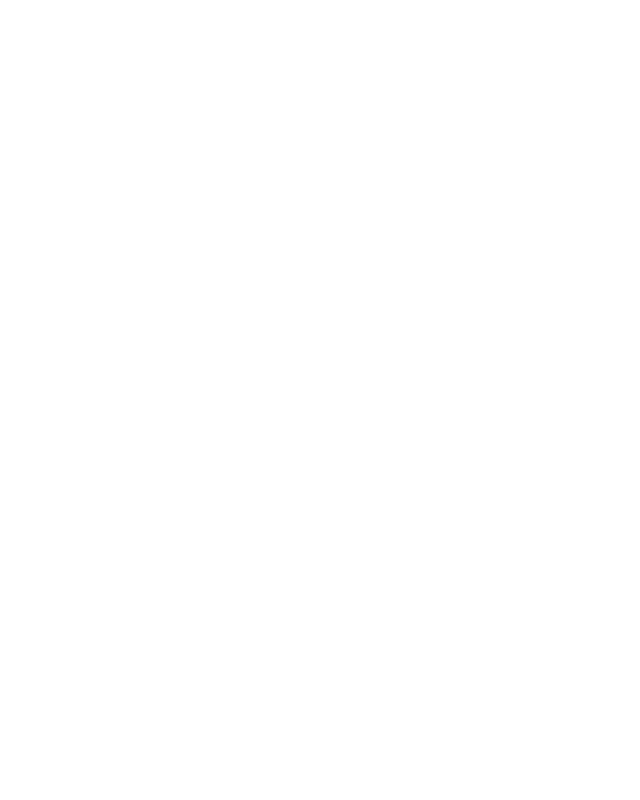
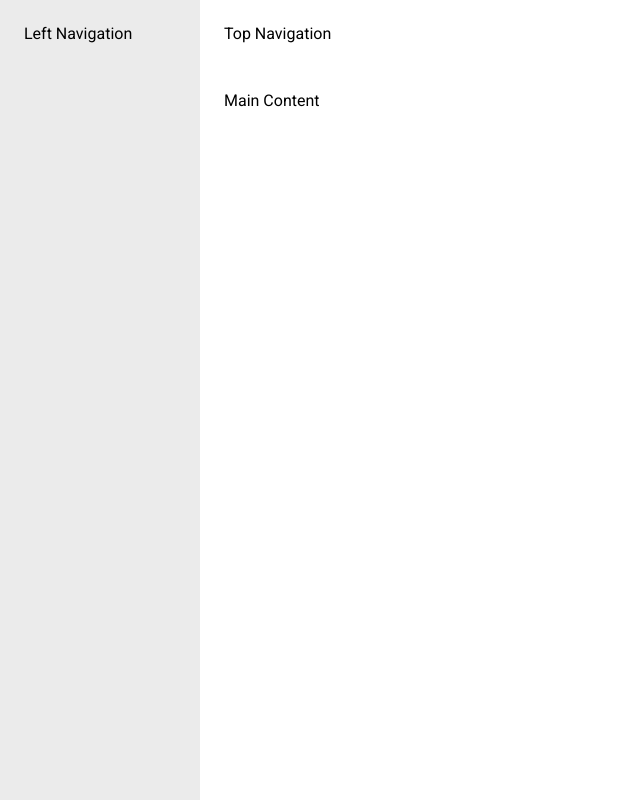
Before and after one commit to minhajulalamcse/react-aws-cognito, a React (Create React App) app: page /home in a window 1280 px wide. Before the commit this address had no page. Shown: the whole page, without its empty margins (0-640 px from the left). Built offline with nearby package versions, Linux system fonts and the light colour scheme; what aws-amplify would draw is missing.

Commit message:
feat: add homepage and navigation components

```diff
--- a/src/App.tsx
+++ b/src/App.tsx
@@ -1,9 +1,10 @@
 import { Route, Routes } from "react-router-dom";
-import { ChangePasswordPage, ResetPasswordPage, SignInPage, SignUpPage, VerifyEmailPage } from "./pages";
+import { ChangePasswordPage, HomePage, ResetPasswordPage, SignInPage, SignUpPage, VerifyEmailPage } from "./pages";
 
 function App() {
     return (
         <Routes>
+            <Route path="/home" element={<HomePage />} />
             <Route path="/signup" element={<SignUpPage />} />
             <Route path="/signin" element={<SignInPage />} />
             <Route path="/verify-email" element={<VerifyEmailPage />} />
--- /dev/null
+++ b/src/components/Navigation/LeftNavigation.tsx
@@ -0,0 +1,7 @@
+import { Box } from "@mui/material";
+
+const LeftNavigation = () => {
+    return <Box>Left Navigation</Box>;
+};
+
+export default LeftNavigation;
--- /dev/null
+++ b/src/components/Navigation/TopNavigation.tsx
@@ -0,0 +1,7 @@
+import { Box } from "@mui/material";
+
+const TopNavigation = () => {
+    return <Box p={3}>Top Navigation</Box>;
+};
+
+export default TopNavigation;
--- a/src/components/index.tsx
+++ b/src/components/index.tsx
@@ -7,3 +7,5 @@
 export { default as FormWrapper } from "./common/FormWrapper";
 export { default as PageWrapper } from "./common/PageWrapper";
 export { default as Timer } from "./Timer";
+export { default as TopNavigation } from "./Navigation/TopNavigation";
+export { default as LeftNavigation } from "./Navigation/LeftNavigation";
--- /dev/null
+++ b/src/pages/HomePage.tsx
@@ -0,0 +1,34 @@
+import { Grid, styled, Box } from "@mui/material";
+import { LeftNavigation, TopNavigation } from "../components";
+
+const HomePage = () => {
+    const TemplateGrid = styled(Grid)(({ theme }) => ({
+        overflow: "auto",
+        background: "#fff",
+        flex: 1,
+    }));
+    const NavigationContainer = styled(Grid)(({ theme }) => ({
+        display: "flex",
+        flex: "0 0 200px",
+        background: "#ebebeb",
+        transition: "0.5s all ease-in-out",
+        [theme.breakpoints.down("md")]: {
+            flex: "0 0 50px",
+        },
+    }));
+    return (
+        <Grid display="flex" height="100vh">
+            <NavigationContainer p={3}>
+                <LeftNavigation />
+            </NavigationContainer>
+            <TemplateGrid xs={12} display="flex" flexDirection="column" height="100%">
+                <TopNavigation />
+                <Box flex={1} p={3} overflow="auto">
+                    Main Content
+                </Box>
+            </TemplateGrid>
+        </Grid>
+    );
+};
+
+export default HomePage;
--- a/src/pages/index.tsx
+++ b/src/pages/index.tsx
@@ -1,3 +1,4 @@
+export { default as HomePage } from "./HomePage";
 export { default as SignInPage } from "./SignInPage";
 export { default as SignUpPage } from "./SignUpPage";
 export { default as VerifyEmailPage } from "./VerifyEmailPage";
```
